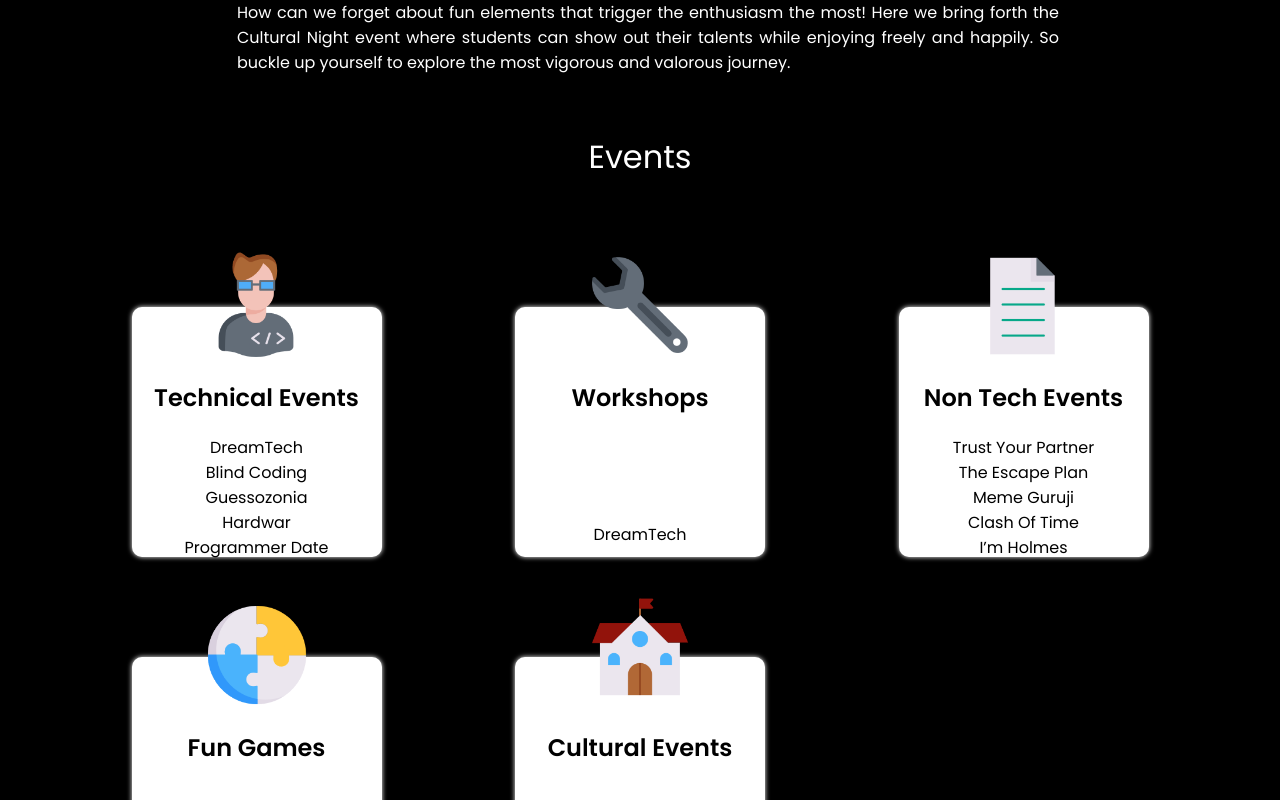
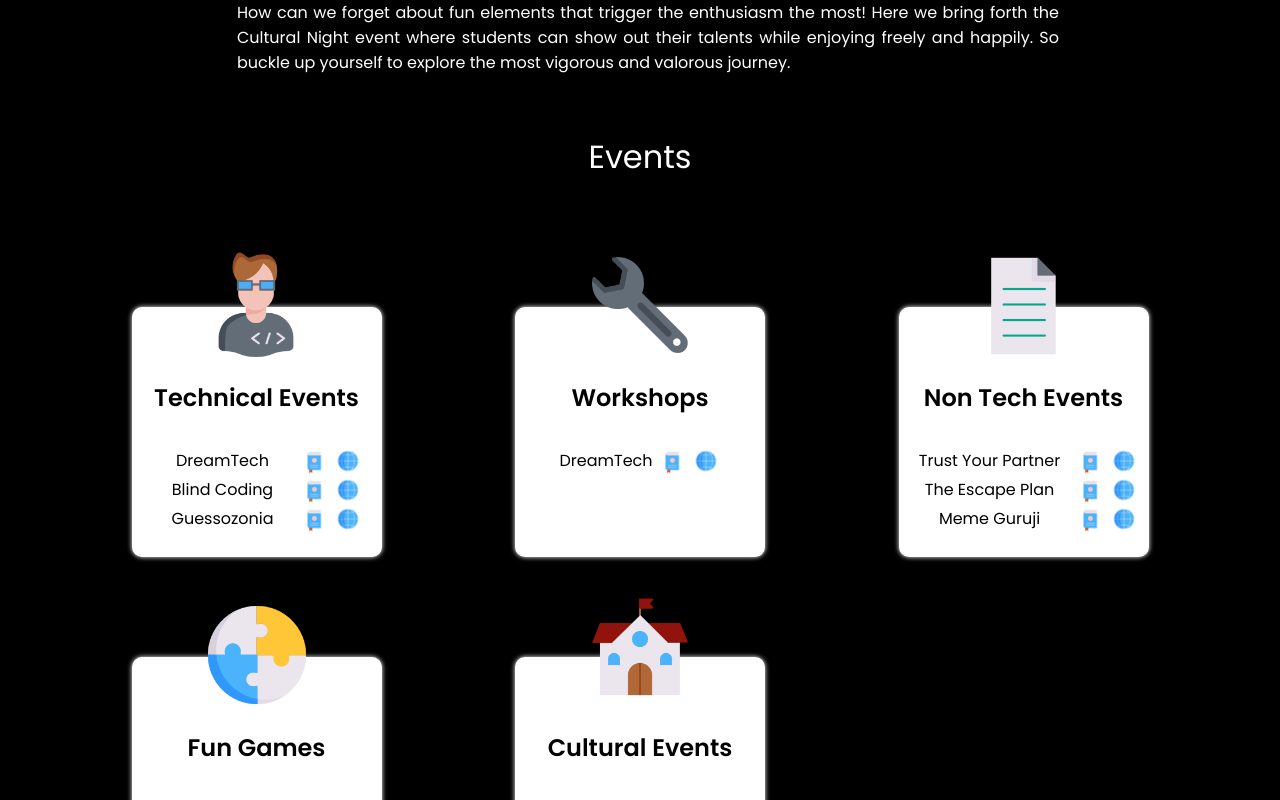
Before and after one commit to sarjilpatel/Adhistan-website, a React (Create React App) app: page / in a window 1280 px wide. Shown: the part 2440-3240 px from the top of the page. Built offline with nearby package versions, Linux system fonts and the light colour scheme.

Commit message:
Buttons added. in Events Section.

```diff
--- a/src/app/components/Events/events.css
+++ b/src/app/components/Events/events.css
@@ -61,6 +61,7 @@
   flex-direction: column;
   align-items: center;
   justify-content: center;
+
 }
 
 .event-section h2{
@@ -75,9 +76,25 @@
 
 .events-wrapper{
   display: flex;
+  height: 200px;
   flex-direction: column;
+  align-items: flex-start;
+  justify-content: center;
+  overflow: hidden;
+}
+
+.events-items{
+  margin-top: -90px;
+  height: 90px;
+  display: flex;
+  flex-direction: column;
+  justify-content: flex-start ;
   align-items: center;
-  justify-content: center;
-  height: 200px;
-  /* overflow: hidden; */
+  overflow: hidden;
 }
+
+.events-items img{
+  width: 30px;
+  transform: translateY(-10px);
+height: auto;
+}
--- a/src/app/components/Events/events.jsx
+++ b/src/app/components/Events/events.jsx
@@ -14,11 +14,23 @@ export const EventSection = ({ title, events, image }) => (
       <img src={image} alt={title} />
       <h2>{title}</h2>
       <div className="events-wrapper">
-        {events.map((item) => (
-          <span>
-            {item.title} <br />
-          </span>
-        ))}
+        <div className="events-items">
+          <table>
+            {events.map((item) => (
+              <tr>
+                <th>{item.title}</th>
+                <th>
+                  <img src={require("../assets/detail.png")} alt="detail" />
+                </th>
+                <th>
+                  <a href={item?.registerLink}>
+                    <img src={require("../assets/register.png")} alt="detail" />
+                  </a>
+                </th>
+              </tr>
+            ))}
+          </table>
+        </div>
       </div>
     </div>
   </div>
--- a/src/app/components/Events/index.jsx
+++ b/src/app/components/Events/index.jsx
@@ -1,6 +1,7 @@
 import React from "react";
 import { EventsContainer, EventSection } from "./events";
 import "./events.css";
+import { Fade } from "react-reveal";
 
 const data = [
   {
@@ -104,6 +105,7 @@ const data = [
 
 function Events() {
   return (
+    <Fade bottom>
       <EventsContainer>
         {data.map((item) => (
           <EventSection
@@ -114,6 +116,7 @@ function Events() {
           />
         ))}
       </EventsContainer>
+    </Fade>
   );
 }
 
```
Also changed, not shown: src/app/components/assets/detail.png (added), src/app/components/assets/register.png (added). Lines whose indentation alone changed are shown as unchanged.
